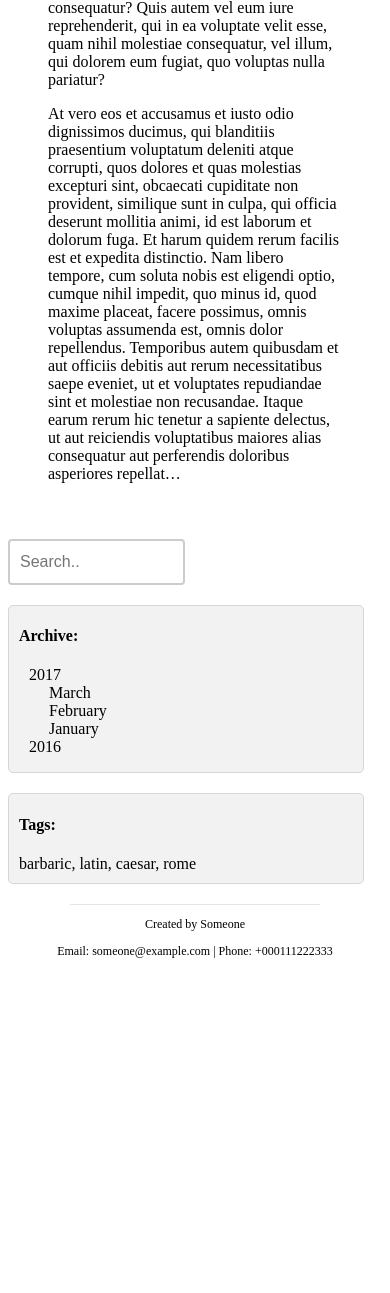
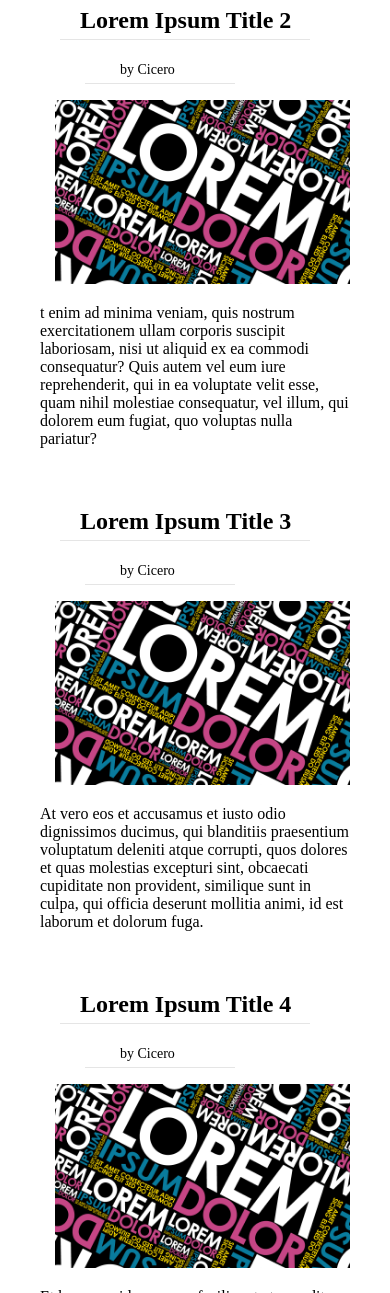
Before and after one commit to dimitrovmaksim/rails_girls_html_exercise, a plain HTML site: page index.html in a window 390 px wide. Shown: the part 707-2000 px from the top of the page. Before the commit the page ends 1719 px from the top, so only its background shows below. Drawn offline with nearby package versions, Linux system fonts and the light colour scheme.

Commit message:
Listing all articles using Angular. Refactoring the CSS

```diff
--- /dev/null
+++ b/app.js
@@ -0,0 +1,49 @@
+(function(){
+
+  let app = angular.module('blogApp', []);
+
+  app.controller('BlogController', [ '$http', function($http){
+    let self = this;
+    self.articles = [
+    {
+      "img": "resources/lorem-ipsum.jpg",
+      "body": "Sed ut perspiciatis, unde omnis iste natus error sit voluptatem accusantium doloremque laudantium, totam rem aperiam eaque ipsa, quae ab illo inventore veritatis et quasi architecto beatae vitae dicta sunt, explicabo. Nemo enim ipsam voluptatem, quia voluptas sit, aspernatur aut odit aut fugit, sed quia consequuntur magni dolores eos, qui ratione voluptatem sequi nesciunt, neque porro quisquam est, qui dolorem ipsum, quia dolor sit amet consectetur adipisci[ng] velit, sed quia non numquam [do] eius modi tempora inci[di]dunt, ut labore et dolore magnam aliquam quaerat voluptatem.",
+      "title": "Lorem Ipsum Title 1",
+      "author" : "Cicero"
+    },
+    {
+      "img": "resources/lorem-ipsum.jpg",
+      "body": "t enim ad minima veniam, quis nostrum exercitationem ullam corporis suscipit laboriosam, nisi ut aliquid ex ea commodi consequatur? Quis autem vel eum iure reprehenderit, qui in ea voluptate velit esse, quam nihil molestiae consequatur, vel illum, qui dolorem eum fugiat, quo voluptas nulla pariatur?",
+      "title": "Lorem Ipsum Title 2",
+      "author" : "Cicero"
+    },
+    {
+      "img": "resources/lorem-ipsum.jpg",
+      "body": "At vero eos et accusamus et iusto odio dignissimos ducimus, qui blanditiis praesentium voluptatum deleniti atque corrupti, quos dolores et quas molestias excepturi sint, obcaecati cupiditate non provident, similique sunt in culpa, qui officia deserunt mollitia animi, id est laborum et dolorum fuga.",
+      "title": "Lorem Ipsum Title 3",
+      "author" : "Cicero"
+    },
+    {
+      "img": "resources/lorem-ipsum.jpg",
+      "body": "Et harum quidem rerum facilis est et expedita distinctio. Nam libero tempore, cum soluta nobis est eligendi optio, cumque nihil impedit, quo minus id, quod maxime placeat, facere possimus, omnis voluptas assumenda est, omnis dolor repellendus. Temporibus autem quibusdam et aut officiis debitis aut rerum necessitatibus saepe eveniet, ut et voluptates repudiandae sint et molestiae non recusandae.",
+      "title": "Lorem Ipsum Title 4",
+      "author" : "Cicero"
+    },
+    {
+      "img": "resources/lorem-ipsum.jpg",
+      "body": "Itaque earum rerum hic tenetur a sapiente delectus, ut aut reiciendis voluptatibus maiores alias consequatur aut perferendis doloribus asperiores repellat",
+      "title": "Lorem Ipsum Title 5",
+      "author" : "Cicero"
+    }
+  ];
+
+   //  $http({
+   //    method: 'GET',
+   //    url: '/articles.json'
+   // }).then(function(data) {
+   //     self.articles = data;
+   //     console.log(self.articles);
+   //  });
+
+  }]);
+})();
--- a/articles.css
+++ b/articles.css
@@ -1,40 +1,38 @@
 .articles-wrapper {
-  display: flex;
-  max-width: 60%;
-  flex-wrap: wrap;
-  padding: 20px 20px 20px 40px;
-  flex: 1 1 auto;
+  flex-basis: 250px;
+  flex-grow: 3;
+  margin: 20px 40px 20px 40px;
 }
 
-.article-body p{
-
+.article {
+  margin-bottom: 60px;
 }
 
+
 h2 a {
+  margin-left: 40px;
+}
+
+img {
+  max-width: 95%;
   margin-left: 15px;
 }
 
-img {
-  max-width: 90%;
-}
-
 .author a {
-  margin-left: 60px;
+  margin-left: 80px;
   font-size: 14px;
 }
 
+.author:after,
 h2:after {
   content: '';
   display: block;
   width: 250px;
   border-top: 1px solid #e5e5e5;
-  margin: 5px 0 0 45px;
+  margin: 5px 0 0 20px;
 }
 
 .author:after {
-   content: '';
-  display: block;
   width: 150px;
-  border-top: 1px solid #e5e5e5;
-  margin: 5px 0 0 55px;
+  margin-left: 45px;
 }
--- a/index.css
+++ b/index.css
@@ -1,41 +1,41 @@
-html, body {
-  max-width: 100%;
+html {
+  height: 100%;
+}
+
+html,
+body {
+  padding: 0;
+  margin: 0;
 }
 
 .page-wrapper {
-  width: 100%;
+  min-height: 100vh;
   display: flex;
   flex-direction: column;
   flex-wrap: wrap;
-  margin-top: 65px;
+  padding-top: 65px;
   margin-right: auto;
   margin-left: auto;
+  box-sizing: border-box;
 }
 
 footer {
-  padding: 20px 0 0 0;
-  align-self: center;
+  padding: 10px 0 15px 0;
   text-align: center;
   font-size: 12px;
-  height: 100px;
-  max-width: 100%;
+  background-color: #f2f2f2;
+  margin: 30px 0 0 0;
+  width: 100%;
 }
 
 .container {
   display: flex;
-  flex-flow: row wrap;
-  justify-content: space-between;
+  flex-wrap: wrap;
+  flex: 1;
+  justify-content: center;
 }
 
 a {
   text-decoration: none;
   color: black;
 }
-
-footer:before {
-  content: '';
-  display: block;
-  width: 250px;
-  border-top: 1px solid #e5e5e5;
-  margin: auto;
-}
--- a/index.html
+++ b/index.html
@@ -1,16 +1,18 @@
 <!DOCTYPE html>
-<html lang="zxx">
+<html lang="zxx" ng-app="blogApp">
   <head>
     <meta charset="UTF-8">
     <title>Test Blog</title>
-    <script src="http://code.jquery.com/jquery-1.11.3.min.js"></script>
-    <script src="wrap_sidebar.js"></script>
     <link rel="stylesheet" href="index.css">
     <link rel="stylesheet" href="navbar.css">
     <link rel="stylesheet" href="articles.css">
     <link rel="stylesheet" href="sidebar.css">
+    <script type="text/javascript" src="http://code.jquery.com/jquery-1.11.3.min.js"></script>
+    <script type="text/javascript" src="https://ajax.googleapis.com/ajax/libs/angularjs/1.6.3/angular.min.js"></script>
+    <script type="text/javascript" src="app.js"></script>
+    <script type="text/javascript" src="wrap_sidebar.js"></script>
   </head>
-  <body>
+  <body ng-controller="BlogController as blog">
     <div class="page-wrapper">
       <nav>
         <ul class="navbar">
@@ -22,31 +24,29 @@
       </nav>
       <div class="container">
         <div class="articles-wrapper">
-         <div class="article">
+         <div class="article" ng-repeat="article in blog.articles">
             <h2>
-              <a href="#">Lorem Ipsum Title</a>
+              <a href="#">{{article.title}}</a>
             </h2>
 
             <p class="author">
-              <a href="https://en.wikipedia.org/wiki/Cicero" target="blank">by Marcus Tullius Cicero</a>
+              <a href="https://en.wikipedia.org/wiki/Cicero" target="blank">by {{article.author}}</a>
             </p>
 
             <p class="image">
-              <img class="image" src="resources/lorem-ipsum.jpg" alt="Image Missing">
+              <img class="image" src={{article.img}} alt="Image Missing">
             </p>
 
             <div class="article-body">
-              <p>Sed ut perspiciatis, unde omnis iste natus error sit voluptatem accusantium doloremque laudantium, totam rem aperiam eaque ipsa, quae ab illo inventore veritatis et quasi architecto beatae vitae dicta sunt, explicabo. Nemo enim ipsam voluptatem, quia voluptas sit, aspernatur aut odit aut fugit, sed quia consequuntur magni dolores eos, qui ratione voluptatem sequi nesciunt, neque porro quisquam est, qui dolorem ipsum, quia dolor sit amet consectetur adipisci[ng] velit, sed quia non numquam [do] eius modi tempora inci[di]dunt, ut labore et dolore magnam aliquam quaerat voluptatem.</p>
-              <p>Ut enim ad minima veniam, quis nostrum exercitationem ullam corporis suscipit laboriosam, nisi ut aliquid ex ea commodi consequatur? Quis autem vel eum iure reprehenderit, qui in ea voluptate velit esse, quam nihil molestiae consequatur, vel illum, qui dolorem eum fugiat, quo voluptas nulla pariatur?</p>
-              <p>At vero eos et accusamus et iusto odio dignissimos ducimus, qui blanditiis praesentium voluptatum deleniti atque corrupti, quos dolores et quas molestias excepturi sint, obcaecati cupiditate non provident, similique sunt in culpa, qui officia deserunt mollitia animi, id est laborum et dolorum fuga. Et harum quidem rerum facilis est et expedita distinctio. Nam libero tempore, cum soluta nobis est eligendi optio, cumque nihil impedit, quo minus id, quod maxime placeat, facere possimus, omnis voluptas assumenda est, omnis dolor repellendus. Temporibus autem quibusdam et aut officiis debitis aut rerum necessitatibus saepe eveniet, ut et voluptates repudiandae sint et molestiae non recusandae. Itaque earum rerum hic tenetur a sapiente delectus, ut aut reiciendis voluptatibus maiores alias consequatur aut perferendis doloribus asperiores repellat…</p>
+              {{article.body}}
             </div>
           </div>
         </div>
 
         <div class="sidebar-wrapper">
-          <div id="fixed">
+          <div class="fixed-sidebar">
             <div class="search">
-              <input type="text" name="search" placeholder="Search..">
+              <input type="search" name="search" placeholder="Search..">
             </div>
             <div class="archive">
               <h4>Archive:</h4>
@@ -66,9 +66,9 @@
             <div class="tags">
               <h4>Tags:</h4>
               <div class="tag-list">
-                <a href="#">barbaric</a>,
+                <a href="#">emperor</a>,
                 <a href="#">latin</a>,
-                <a href="#">caesar</a>,
+                <a href="#">cicero</a>,
                 <a href="#">rome</a>
               </div>
             </div>
@@ -77,7 +77,7 @@
       </div>
       <footer>
         <p>Created by Someone</p>
-        <p>Email: <a href="#">someone@example.com</a> | Phone: +000111222333</p>
+        <p>Email: <a href="#noop">someone@example.com</a> | Phone: +000111222333</p>
       </footer>
     </div>
   </body>
--- a/navbar.css
+++ b/navbar.css
@@ -1,5 +1,4 @@
 .navbar {
-  display: -webkit-flex;
   display: flex;
   position: fixed;
   padding: 0 0 0 30px;
@@ -13,7 +12,7 @@
 }
 
 .navbar li a {
-  display: flex;
+  display: block;
   color: white;
   text-align: center;
   padding: 14px 16px;
--- a/sidebar.css
+++ b/sidebar.css
@@ -1,8 +1,26 @@
 .sidebar-wrapper {
   margin-bottom: auto;
-  margin-right: auto;
-  max-width: 100%;
-  padding-right: 20px;
+  flex-basis: 220px;
+  flex-grow: 1;
+  margin: 0 25px 0 20px;
+}
+
+@media (min-width: 1000px) {
+  .fixed-sidebar {
+    position: fixed;
+    width: 30%;
+  }
+}
+
+@media (max-width: 999px) {
+  .articles-wrapper {
+    flex-basis: 100%;
+  }
+
+  .fixed-sidebar {
+    position: static;
+
+  }
 }
 
 .sidebar-wrapper h4 {
@@ -14,20 +32,8 @@
   list-style-type: none;
 }
 
-.wrap-sidebar {
-  width: 100%;
-}
 
-.sidebar-fixed {
-  width: 30%;
-  position: fixed;
-}
-
-.search {
-
-}
-
-input[type=text] {
+input[type="search"] {
   font-size: 16px;
   width: 50%;
   box-sizing: border-box;
@@ -38,22 +44,24 @@ input[type=text] {
   transition: width 0.4s ease-in-out;
 }
 
-input[type=text]:focus {
+input[type="search"]:focus {
   width: 100%;
 }
 
-.archive, .tags {
+.archive,
+.tags {
   background-color: #f2f2f2;
   border: 1px solid #d6d6d6;
-  border-radius: 5px
+  border-radius: 5px;
 }
 
-.archive, .tags, .search {
-  margin: 20px 0 0 0;
-  margin-left: auto;
+.archive,
+.tags,
+.search {
+  margin-top: 20px;
   width: 100%;
 }
 
 .tag-list {
-  padding: 0 0 10px 10px;
+  margin: 0 0 10px 10px;
 }
--- a/wrap_sidebar.js
+++ /dev/null
@@ -1,23 +0,0 @@
-$(window).on("load", function() {
-  let viewWidth = $(window).width();
-  if (viewWidth < 600) {
-    $('#fixed').removeClass("sidebar-fixed");
-    $('.sidebar-wrapper').addClass("wrap-sidebar");
-  } else {
-    $('#fixed').addClass("sidebar-fixed");
-    $('.sidebar-wrapper').removeClass("wrap-sidebar");
-  }
-});
-
-$(window).on("resize", function() {
-  let viewWidth = $(window).width();
-  if (viewWidth < 600) {
-    $('#fixed').removeClass("sidebar-fixed");
-    $('.sidebar-wrapper').addClass("wrap-sidebar");
-  }
-  else {
-    $('#fixed').addClass("sidebar-fixed");
-    $('.sidebar-wrapper').removeClass("wrap-sidebar");
-
-  }
-});
```
